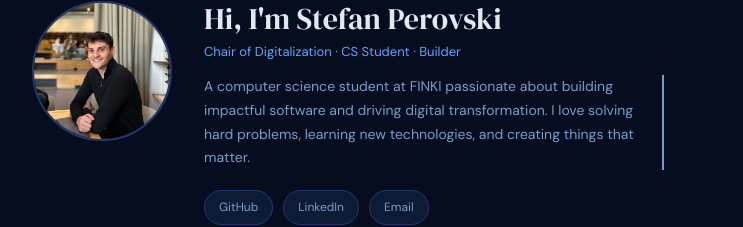
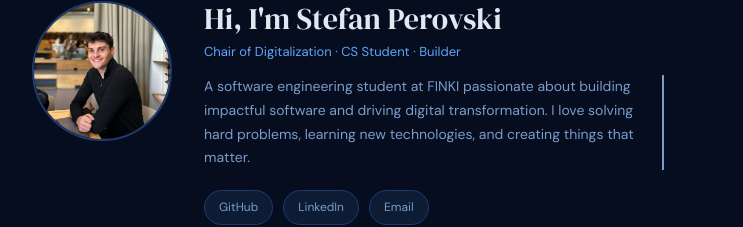
Before and after one commit to steff221/stefan-perovski-portfolio, a Next.js app: page / in a window 1280 px wide. Shown: the part 131-358 px from the top of the page, without its empty margins (268-1011 px from the left). Built offline with nearby package versions, Linux system fonts and the light colour scheme.

Commit message:
Update project changes

```diff
--- a/app/page.tsx
+++ b/app/page.tsx
@@ -131,7 +131,7 @@ export default function Home() {
               <h1 style={S.h1}>Hi, I&apos;m Stefan Perovski</h1>
               <p style={S.subtitle}>Chair of Digitalization · CS Student · Builder</p>
               <p style={S.bio}>
-                A computer science student at FINKI passionate about building impactful software and driving digital transformation.
+                A software engineering student at FINKI passionate about building impactful software and driving digital transformation.
                 I love solving hard problems, learning new technologies, and creating things that matter.
               </p>
               <div style={S.socialRow}>
```
